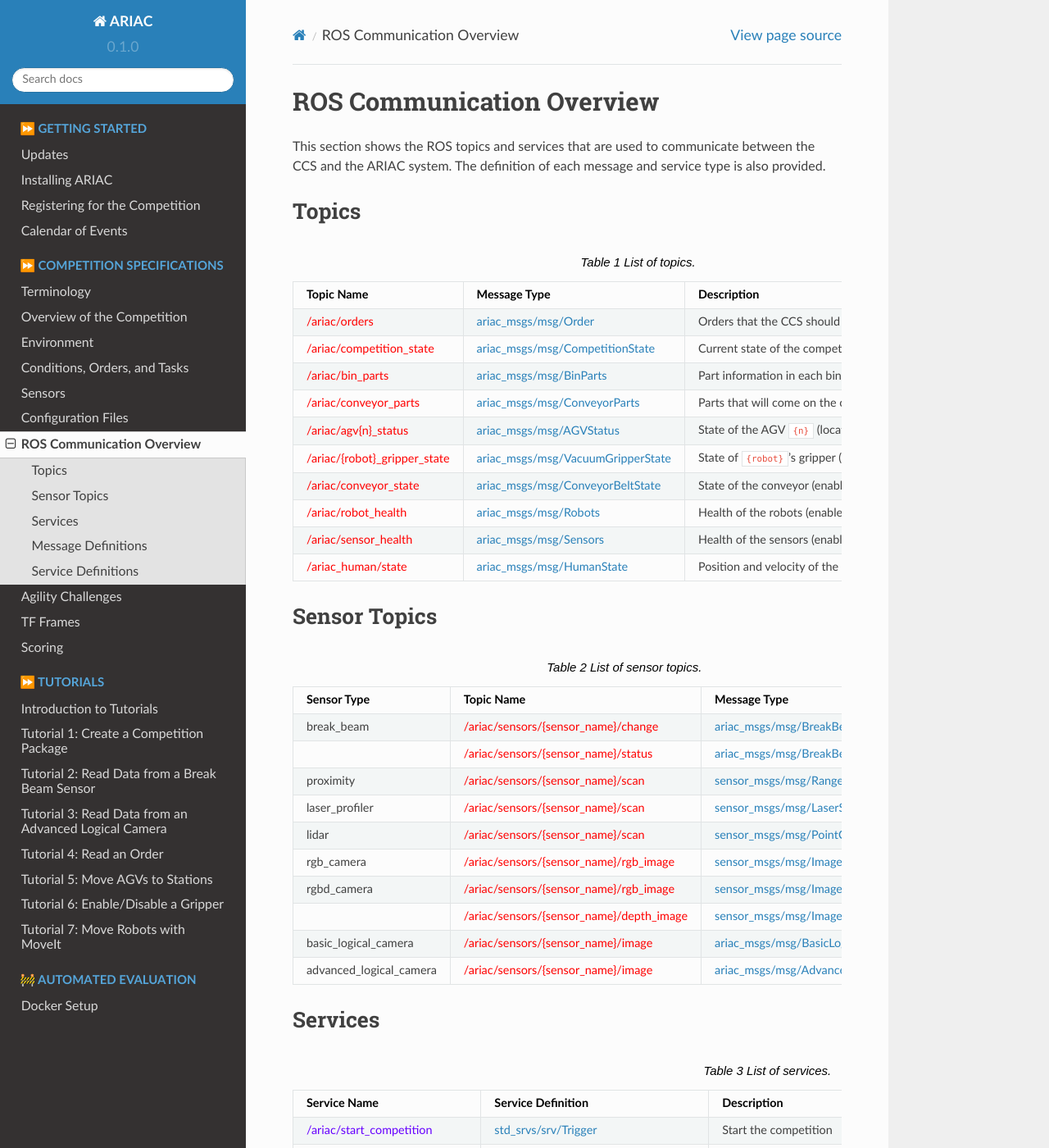
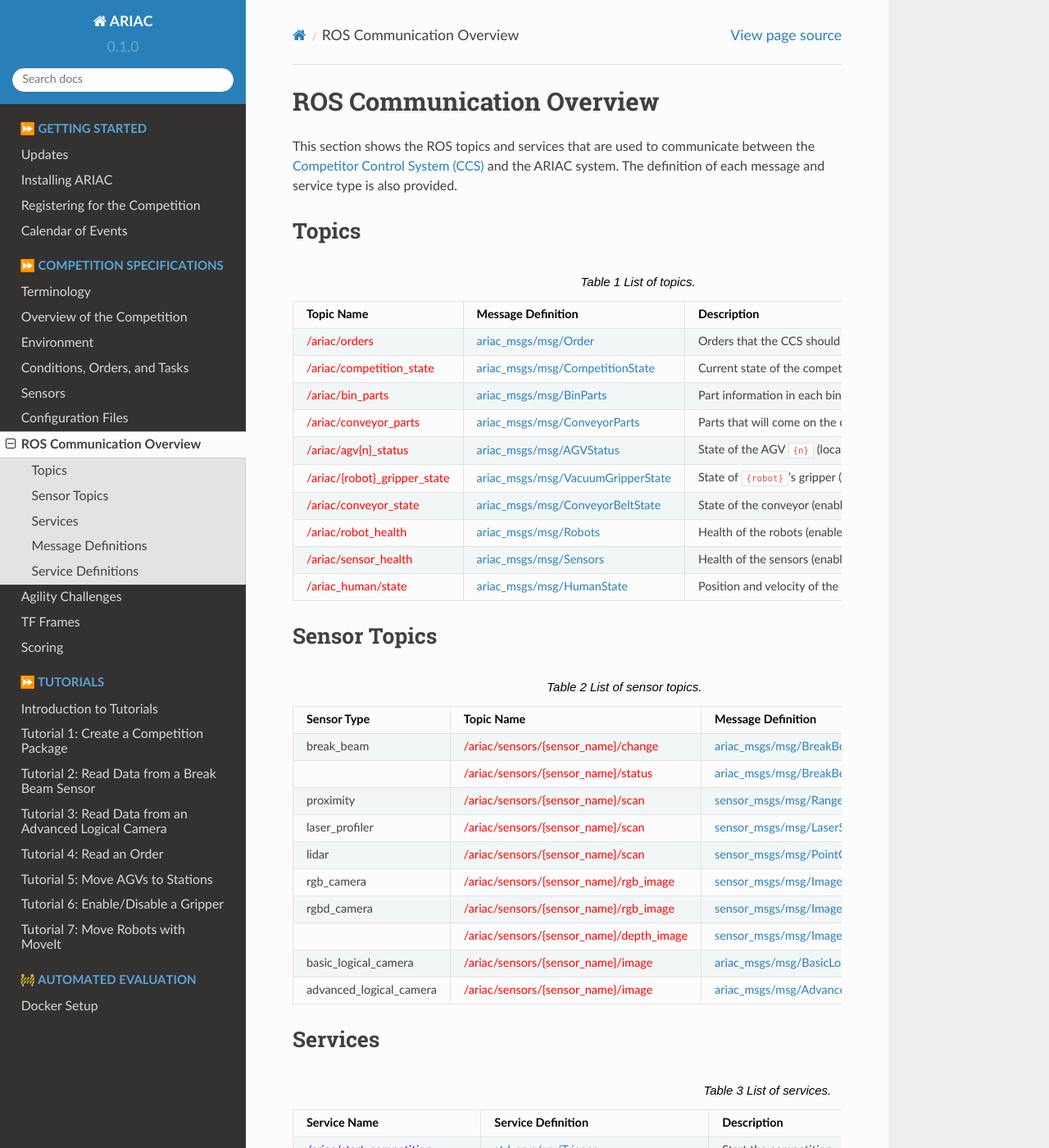
Before and after one commit to usnistgov/ARIAC, a Sphinx documentation site: the page built from docs/competition/ros_communication.rst, in a window 1280 px wide and 1400 px high. Shown: the whole window at 82% size. Built offline with Sphinx 7.4.7 and the Read the Docs theme 2.0.0, drawn with Linux system fonts in a browser that asks for light colours.

Commit message:
documentation on overview

```diff
--- a/docs/competition/ros_communication.rst
+++ b/docs/competition/ros_communication.rst
@@ -4,7 +4,7 @@
 ROS Communication Overview
 ==========================
 
-This section shows the ROS topics and services that are used to communicate between the CCS and the ARIAC system. The definition of each message and service type is also provided.
+This section shows the ROS topics and services that are used to communicate between the :term:`Competitor Control System (CCS)` and the ARIAC system. The definition of each message and service type is also provided.
 
 Topics
 ------
@@ -16,7 +16,7 @@ Topics
    :name: communications-topics
 
    * - Topic Name
-     - Message Type
+     - Message Definition
      - Description
    * - :topic:`/ariac/orders`
      - :term:`ariac_msgs/msg/Order`
@@ -63,7 +63,7 @@ Sensor Topics
 
    * - Sensor Type
      - Topic Name
-     - Message Type
+     - Message Definition
    * - break_beam
      - :topic:`/ariac/sensors/{sensor_name}/change`
      - :term:`ariac_msgs/msg/BreakBeamStatus`
```
